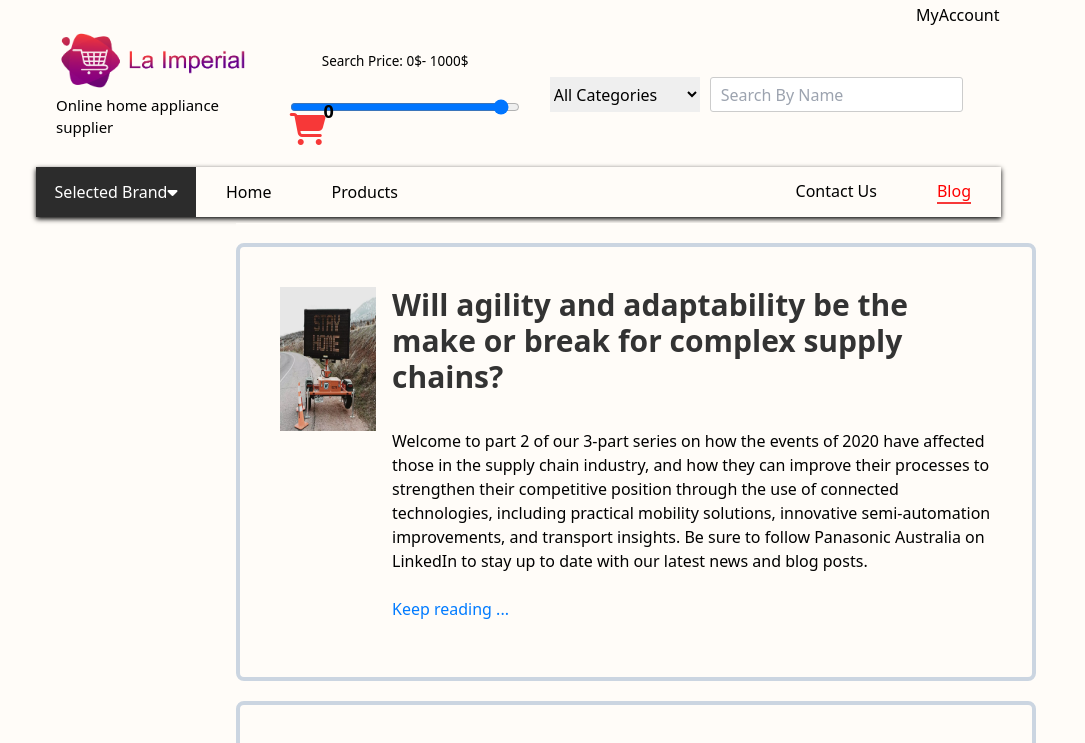
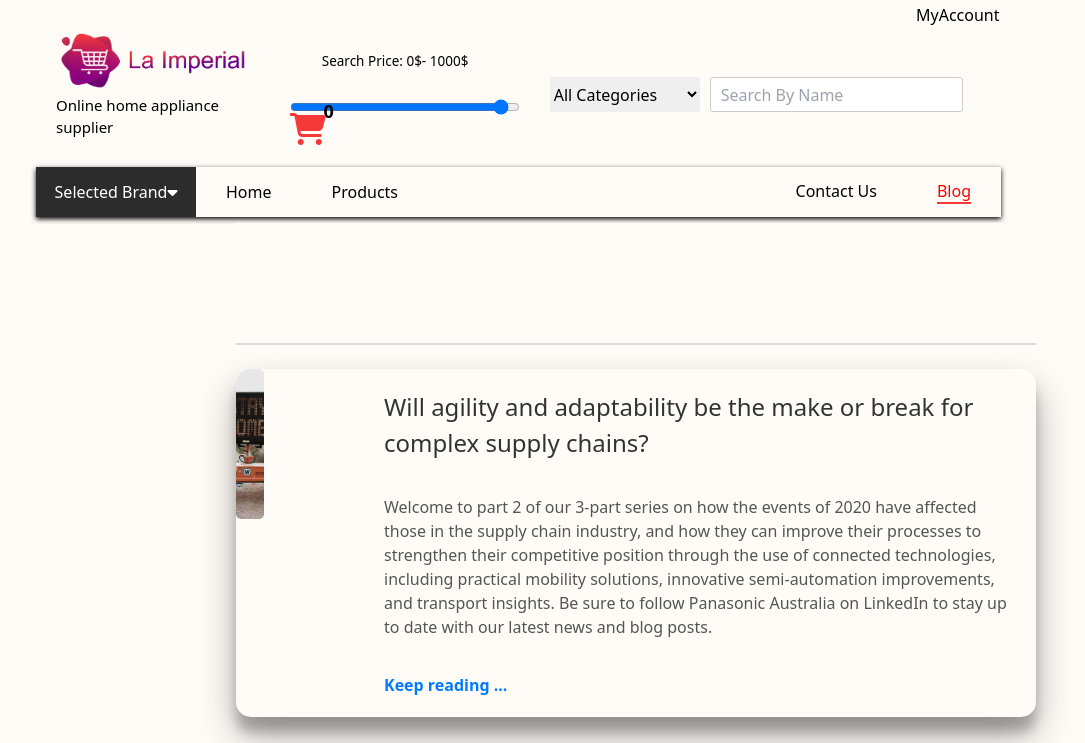
Before and after one commit to Grozay/La_Impreial, a React (Create React App) app in the folder source/: page /blog in a window 1280 px wide. Shown: the top 743 px of the page, without its empty margins (124-1209 px from the left). Built offline with nearby package versions, Linux system fonts and the light colour scheme.

Commit message:
Update BlogItem.js

```diff
--- a/source/src/components/Blog/BlogItem.js
+++ b/source/src/components/Blog/BlogItem.js
@@ -1,26 +1,26 @@
-// import "../../css/Blog/BlogItem.css"
+import "../../css/Blog/BlogItem.css"
 import { useNavigate } from 'react-router-dom';
 function BlogItem({ blog }) {
     const navigate = useNavigate();
     return (
-        <div className="hover:scale-110  rounded-lg border-4 border-slate-300 blogitem">
-            <div className=' blogitem_card' onClick={() => navigate(`/blogdetail/${blog.id}`)}>
-                <div className=' m-10 grid grid-rows-2 grid-flow-col gap-4'>
-
-                    <div className='row-span-3'><img className='w-24 h-36' src={blog.image[0]} alt='' /></div>
-                    <div className='row-span-2 col-span-2'>
+        <div className="blogitem">
+            <hr></hr>
+            <div className='blogitem_card' onClick={() => navigate(`/blogdetail/${blog.id}`)}>
+                <div className='blogitem_card_body'>
+                    <div><img src={blog.image[0]} alt='' /></div>
+                    <div className='blog_card_body_content'>
                         <div>
-                            <h2 className='text-3xl font-bold'>{blog.name}</h2>
+                            <h2>{blog.name}</h2>
                             <br></br>
                             <h6>{blog.content[0]}</h6>
                             <br></br>
-                            <h5 className='blog_detail'><a href='#' > Keep reading ... </a></h5>
+                            <h5 className='blog_detail'>Keep reading ... </h5>
                         </div>
+
                     </div>
                 </div>
-
             </div>
-        </div >
+        </div>
 
 
     )
```
